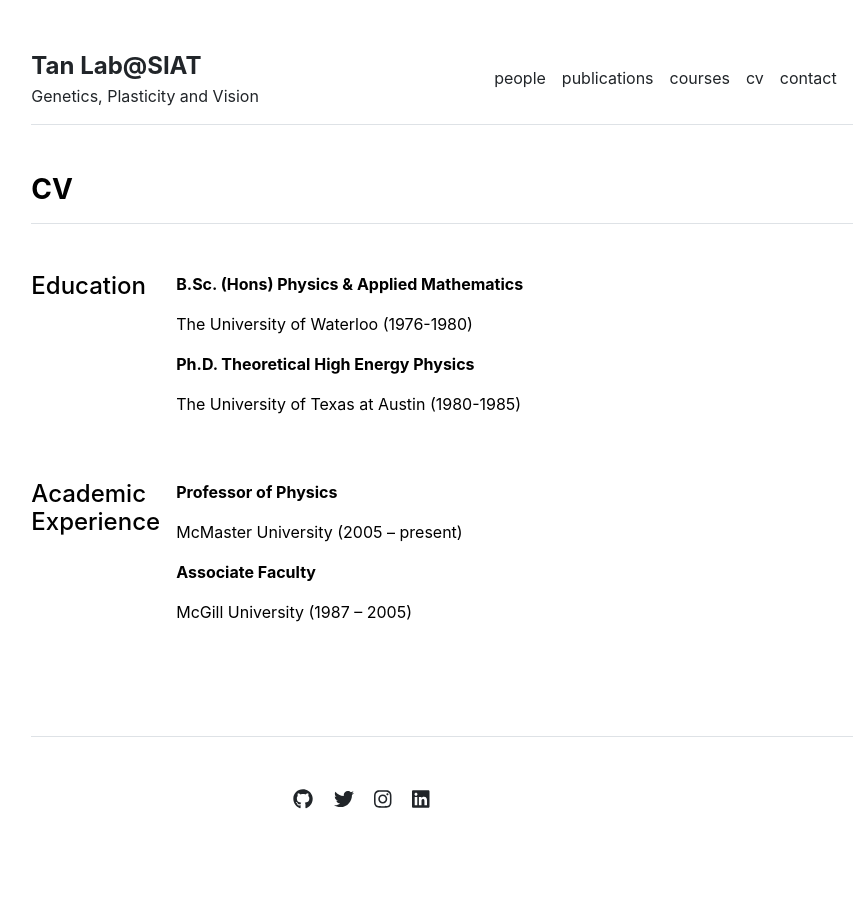
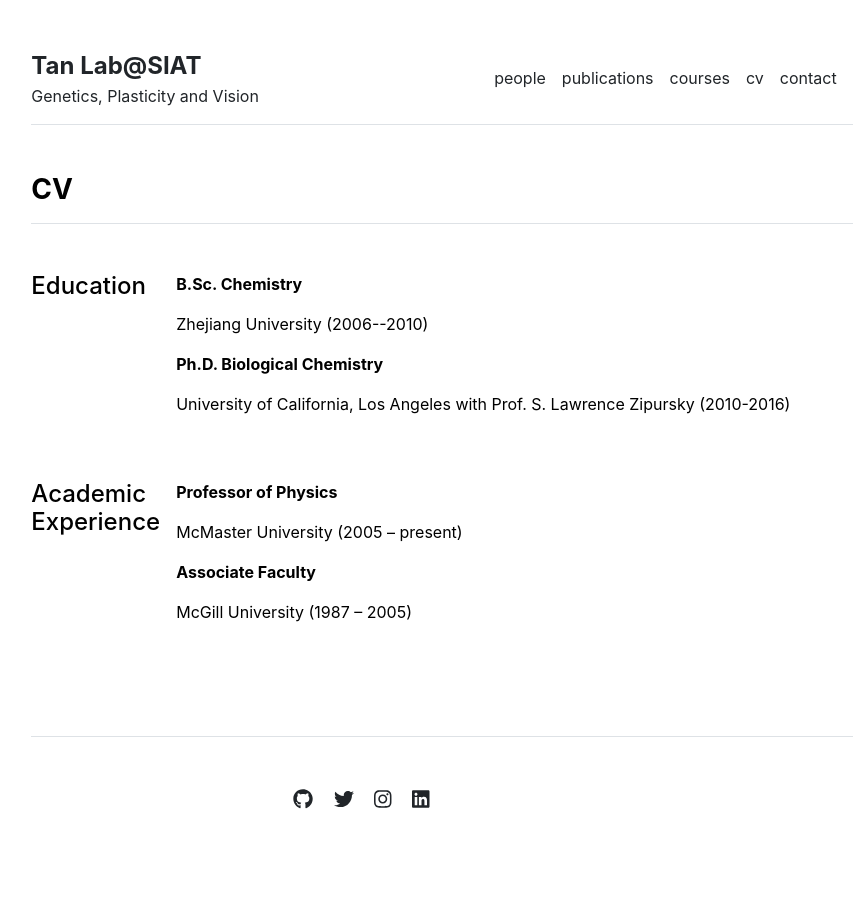
Before and after one commit to Tan-Lab-SIAT/lab-homepage, a Jekyll site: the page built from cv.md, in a window 1280 px wide. Shown: the whole page, without its empty margins (198-1066 px from the left). Built offline with Jekyll 4.4.1, drawn with Linux system fonts in a browser that asks for light colours.

Commit message:
Update education.yml

```diff
--- a/_data/cv/education.yml
+++ b/_data/cv/education.yml
@@ -1,5 +1,5 @@
-- title: 'B.Sc. (Hons) Physics & Applied Mathematics'
-  description: 'The University of Waterloo (1976-1980)'
+- title: 'B.Sc. Chemistry'
+  description: 'Zhejiang University (2006--2010)'
 
-- title: 'Ph.D. Theoretical High Energy Physics'
-  description: 'The University of Texas at Austin (1980-1985)'
+- title: 'Ph.D. Biological Chemistry'
+  description: 'University of California, Los Angeles with Prof. S. Lawrence Zipursky (2010-2016)'
```
